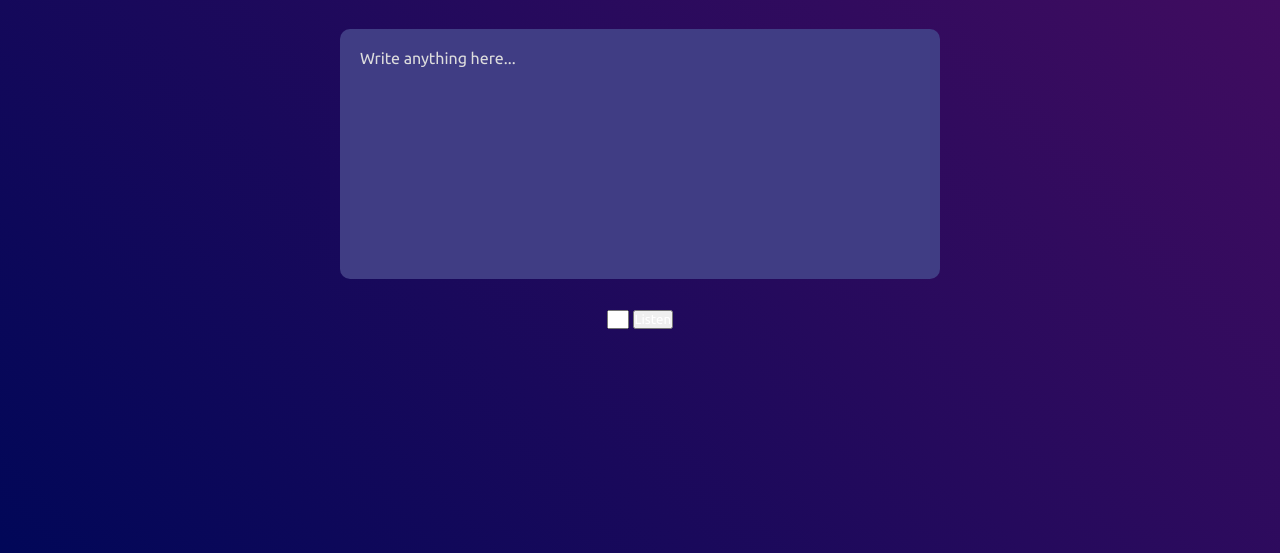
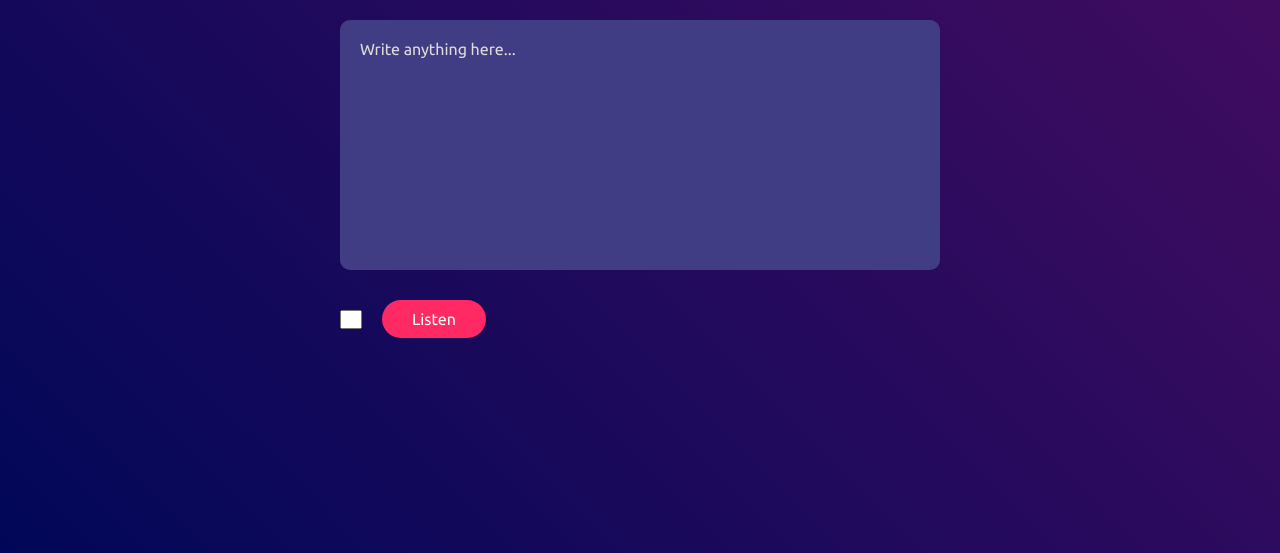
Before and after one commit to Pasan-Pahasara/Text-To-Voice-Converter, a plain HTML site: page index.html in a window 1280 px wide. Shown: the part 247-800 px from the top of the page. Drawn offline with Linux system fonts and the light colour scheme.

Commit message:
added custom styles for the button

```diff
--- a/assets/css/style.css
+++ b/assets/css/style.css
@@ -41,3 +41,19 @@ textarea::placeholder{
     font-size: 16px;
     color: #ddd;
 }
+.row{
+    width: 600px;
+    display: flex;
+    align-items: center;
+    gap: 20px;
+}
+button{
+    background: #ff2963;
+    color: #fff;
+    font-size: 16px;
+    padding: 10px 30px;
+    border-radius: 35px;
+    border: 0;
+    outline: 0;
+    cursor: pointer;
+}
```
